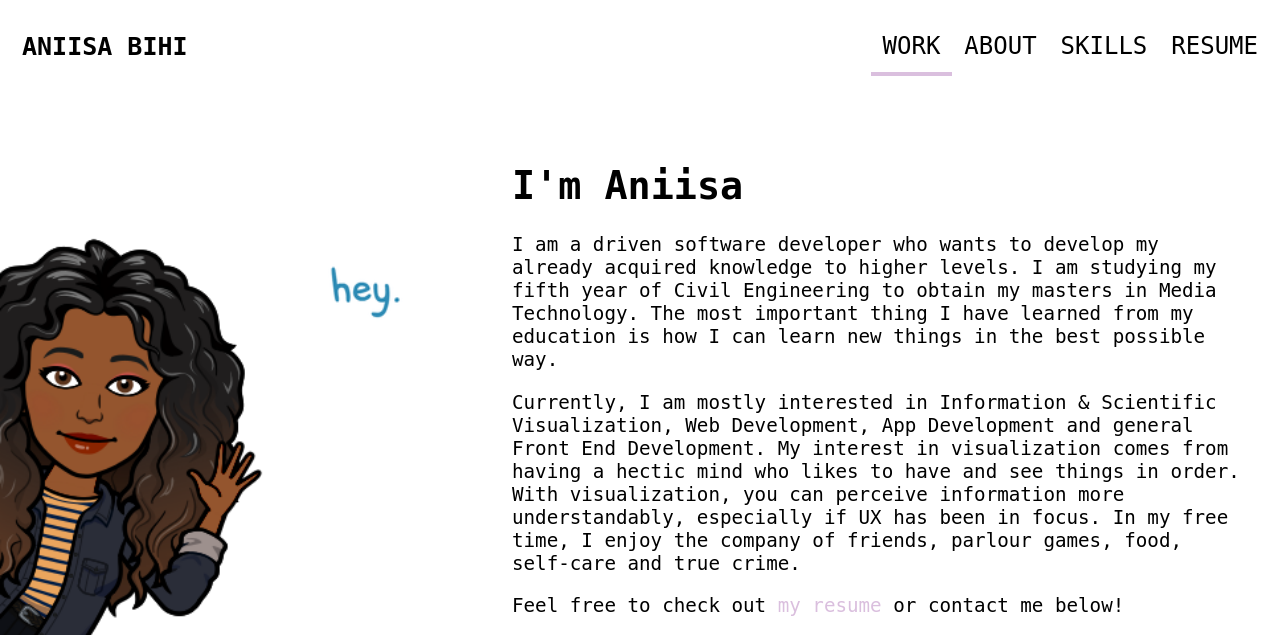
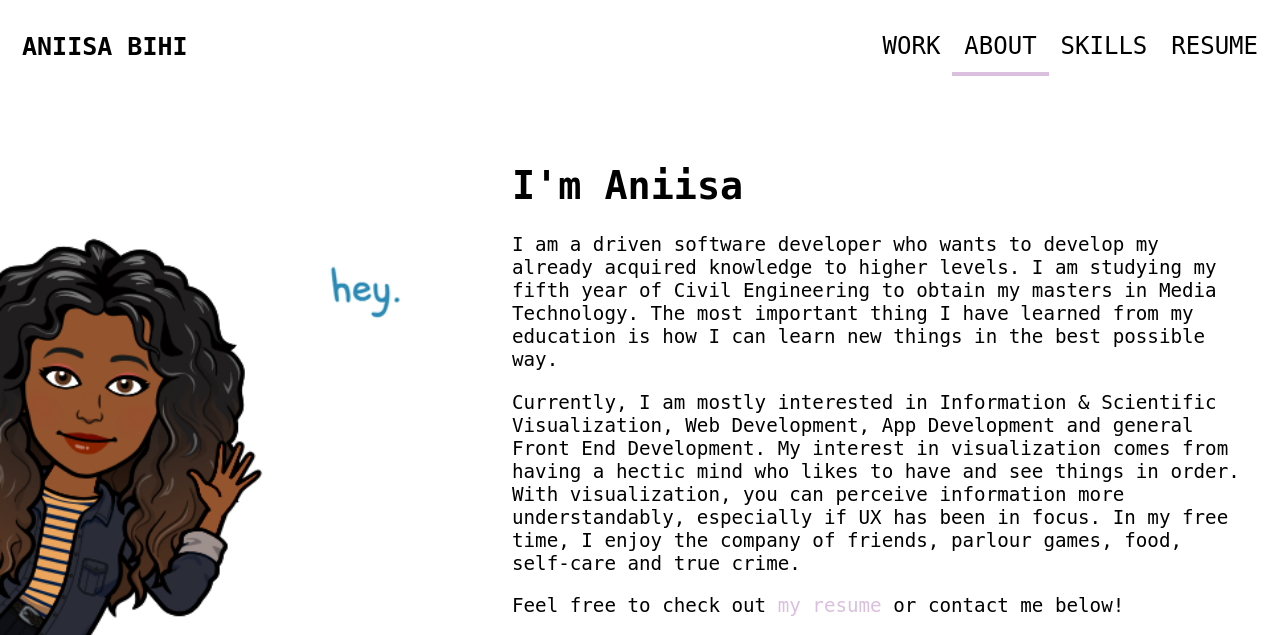
Before and after one commit to aniisabihi/aniisabihi.github.io, a PHP site: page /about.html in a window 1280 px wide. Shown: the top 635 px of the page. Run offline with PHP 8.4, Linux system fonts and the light colour scheme.

Commit message:
small fixes

```diff
--- a/about.html
+++ b/about.html
@@ -15,8 +15,8 @@
     <nav class="justify-content-between">
       <a href="index.html" class="logo"><strong>ANIISA BIHI</strong></a>
       <div class="header-right">
-            <a class="active" href="index.html">WORK</a>
-            <a href="about.html">ABOUT</a>
+            <a href="index.html">WORK</a>
+            <a class="active" href="about.html">ABOUT</a>
             <a href="" class="skills">SKILLS</a>
             <a href="AniisaBihi_CV.pdf" target="_blank">RESUME</a>
             <a href="javascript:void(0);" class="icon" onclick="smallMenu()">
--- a/css/grid.css
+++ b/css/grid.css
@@ -99,7 +99,7 @@ input[type="radio"] {
 }
 
 .posts .post {
-  background: white;/*#fafafa;*/
+  background: white;
   border: 1px solid rgba(0, 0, 0, 0.1);
 }
 
--- a/index.html
+++ b/index.html
@@ -54,7 +54,7 @@
           <article>
             <figure>
               <a href="https://www.openspaceproject.com/" target="_blank">
-                <img src="posts/project/openspace/os.png" alt="openspace">
+                <img src="posts/project/openspace/space.png" alt="openspace">
               </a>
               <figcaption>
                 <ol class="post-categories">
```
Also changed, not shown: posts/project/openspace/space.png (added).
